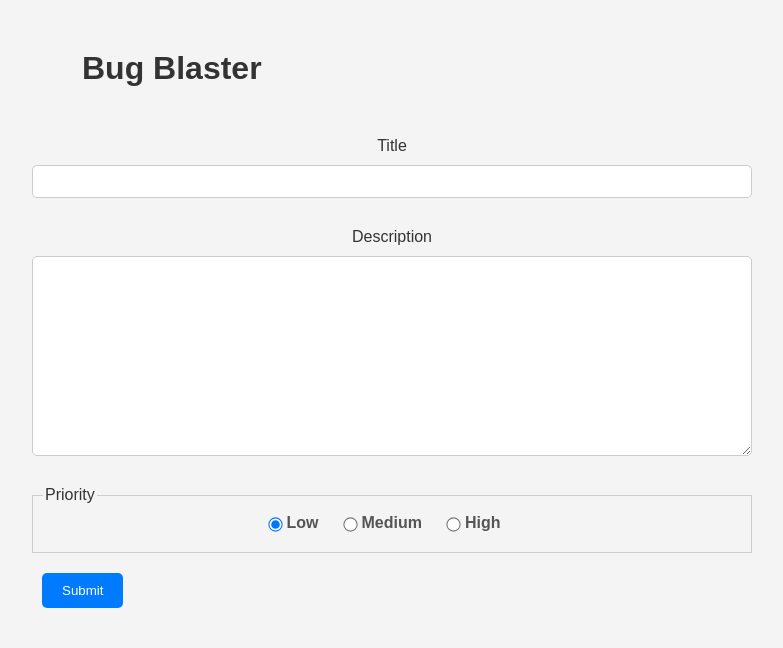
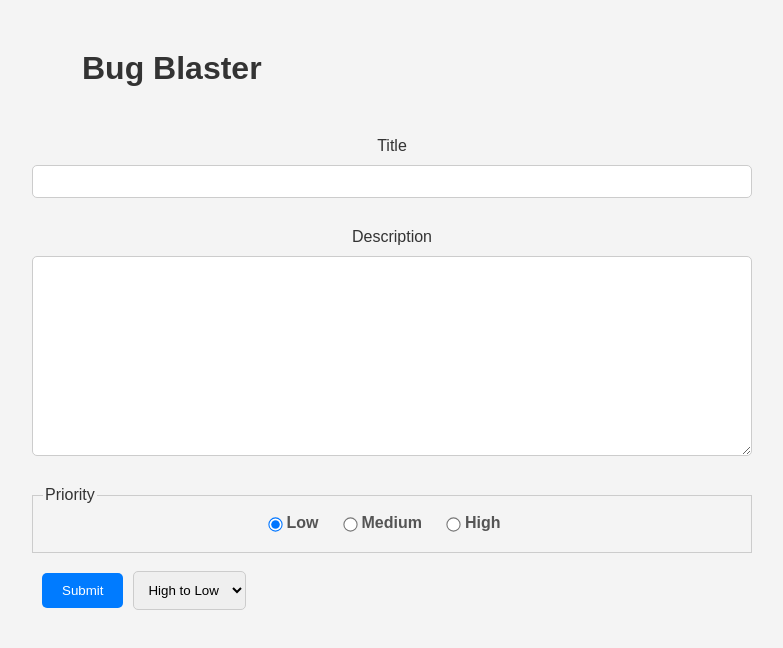
Before and after one commit to HarisDelalic/bug_blaster, a React (Create React App) app: page / in a window 1280 px wide. Shown: the top 648 px of the page, without its empty margins (248-1031 px from the left). Built offline with nearby package versions, Linux system fonts and the light colour scheme.

Commit message:
add sorting by priority

```diff
--- a/src/App.js
+++ b/src/App.js
@@ -7,13 +7,13 @@ import {useReducer} from "react";
 import TicketList from "./components/TicketList";
 
 function App() {
-    const initialState = {tickets: [], editingTicket: null}
+    const initialState = {tickets: [], editingTicket: null, sortingPreference: "High to Low"}
     const [state, dispatch] = useReducer(ticketReducer, initialState)
 
     return (
         <div className="container">
             <h1>Bug Blaster</h1>
-            <TicketForm dispatch={dispatch} editingTicket={state.editingTicket}></TicketForm>
+            <TicketForm dispatch={dispatch} editingTicket={state.editingTicket} sortingPreference={state.sortingPreference}></TicketForm>
 
             {state.tickets.length > 0 &&
                 <div className="results"><h2>All Tickets</h2> <TicketList tickets={state.tickets} dispatch={dispatch}></TicketList></div>}
--- a/src/components/TicketForm.js
+++ b/src/components/TicketForm.js
@@ -1,7 +1,7 @@
 import React, {useEffect, useState} from "react";
 import '../styles.css';
 
-export default function TicketForm({dispatch, editingTicket}) {
+export default function TicketForm({dispatch, editingTicket, sortingPreference}) {
     const [title, setTitle] = useState('')
     const [description, setDescription] = useState('')
     const [priority, setPriority] = useState('1')
@@ -87,6 +87,14 @@ export default function TicketForm({dispatch, editingTicket}) {
 
             {editingTicket && (
                 <button className="button" onClick={handleCancelEdit} type="submit">Cancel Edit</button>
-            )}</form>
+            )}
+
+            <select value={sortingPreference} onChange={e => dispatch({type: "SET_SORTING_PREFERENCE", payload: e.target.value})}>
+                <option value="High to Low">High to Low</option>
+                <option value="Low to High">Low to High</option>
+            </select>
+        </form>
+
+
     )
 }
--- a/src/reducers/ticketReducer.js
+++ b/src/reducers/ticketReducer.js
@@ -1,3 +1,5 @@
+import {sortByPriority} from "../utilities/ticketSorting";
+
 export default function ticketReducer(state, action) {
     switch (action.type) {
         case "ADD_TICKET": {
@@ -46,6 +48,11 @@ export default function ticketReducer(state, action) {
         case "CLEAR_EDITING_TICKET": {
             return {...state, editingTicket: null}
         }
+
+        case "SET_SORTING_PREFERENCE": {
+            const sortedTickets = sortByPriority(state.tickets, action.payload)
+            return {...state, sortingPreference: action.payload, tickets: sortedTickets}
+        }
         default: {
             return state
         }
--- /dev/null
+++ b/src/utilities/ticketSorting.js
@@ -0,0 +1,12 @@
+export function sortByPriority(tickets, sortingPreference) {
+    switch (sortingPreference) {
+        case "High to Low":
+            return [...tickets].sort((a, b) => b.priority.localeCompare(a.priority));
+
+        case "Low to High":
+            return [...tickets].sort((a, b) => a.priority.localeCompare(b.priority));
+
+        default:
+            return tickets;
+    }
+}
```
